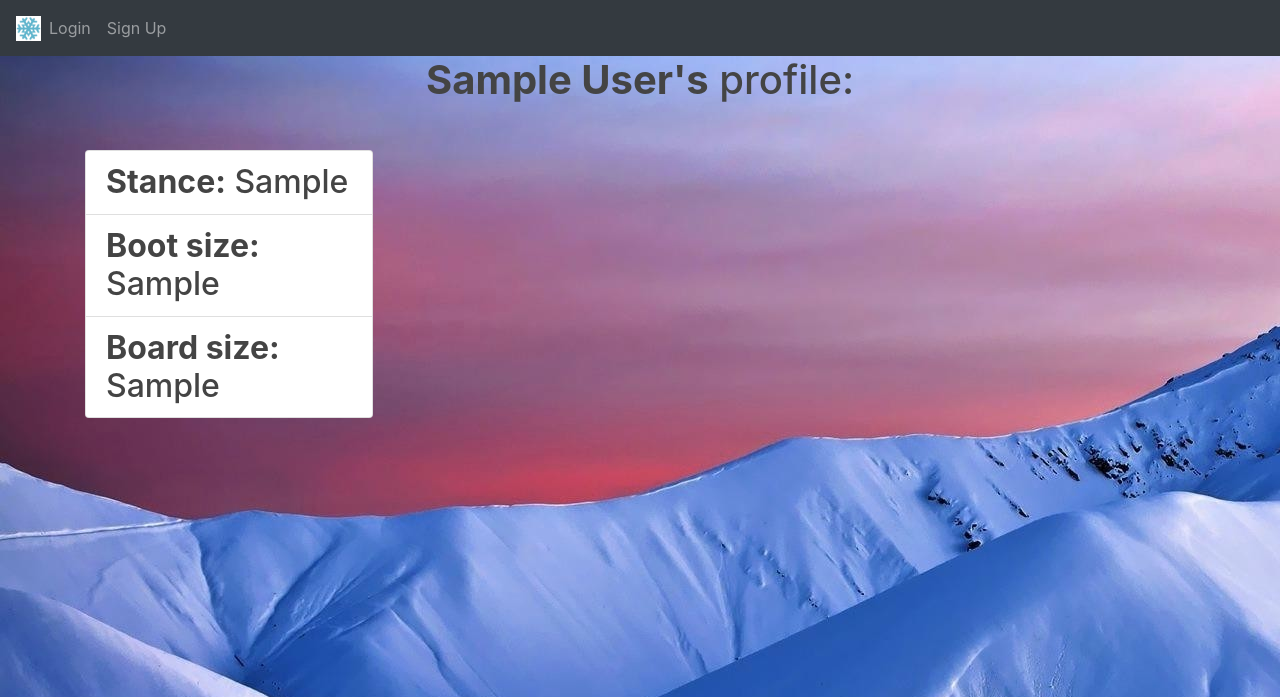
After one commit to halfgreen12/tahoesnowrides.com, a Flask app: template website/templates/user_profile.html in a window 1280 px wide. The commit adds this page. Shown: the top 697 px of the page. Run offline with Flask 2, Linux system fonts and the light colour scheme; the template is opened without the code that fills it: values that come from a table or form of the project are taken from there, others are empty; tables that the repository leaves empty hold one stand-in row (values such as "Sample post"); some libraries are stand-ins or nearby versions.

Commit message:
link to user's profile via their full_name on ride posts page

```diff
--- a/website/templates/posts.html
+++ b/website/templates/posts.html
@@ -12,7 +12,8 @@
         <article class="media content-section">
           <div class="media-body">
             <div class="article-metadata">
-              <a class="mr-2" href="#">{{ ride_post.author.full_name }}</a>
+              <a class="mr-2" href="{{ url_for('views.user_profile', user_clicked_on=ride_post.author.id) }}">
+                  {{ ride_post.author.full_name }}</a>
               <small class="text-muted">{{ ride_post.date_posted.strftime('%B %d, %Y') }}</small>
             </div>
             <h2><a class="article-title"
--- /dev/null
+++ b/website/templates/user_profile.html
@@ -0,0 +1,24 @@
+{% extends "base.html" %}
+{% block title %} Home {% endblock %}
+
+{% block content %}
+<style>
+body  {
+  background-image: url("static/images/snow-mountain.jpg");
+}
+</style>
+<h1 align="center">
+    <div class="h2">
+			<h1><strong>{{ user_clicked_on.full_name }}'s</strong> profile:</h1>
+			<br>
+			<div class="card" style="width: 18rem;" align="left">
+			  <ul class="list-group list-group-flush">
+				<li class="list-group-item"><strong>Stance:</strong> {{ user_clicked_on.stance }}</li>
+				<li class="list-group-item"><strong>Boot size:</strong> {{ user_clicked_on.boot_size }}</li>
+				<li class="list-group-item"><strong>Board size:</strong> {{ user_clicked_on.board_size }}</li>
+			  </ul>
+			</div>
+			<br>
+	</div>
+</h1>
+{% endblock %}
```
Also changed, not shown: website/views.py (+10 -1 lines).
